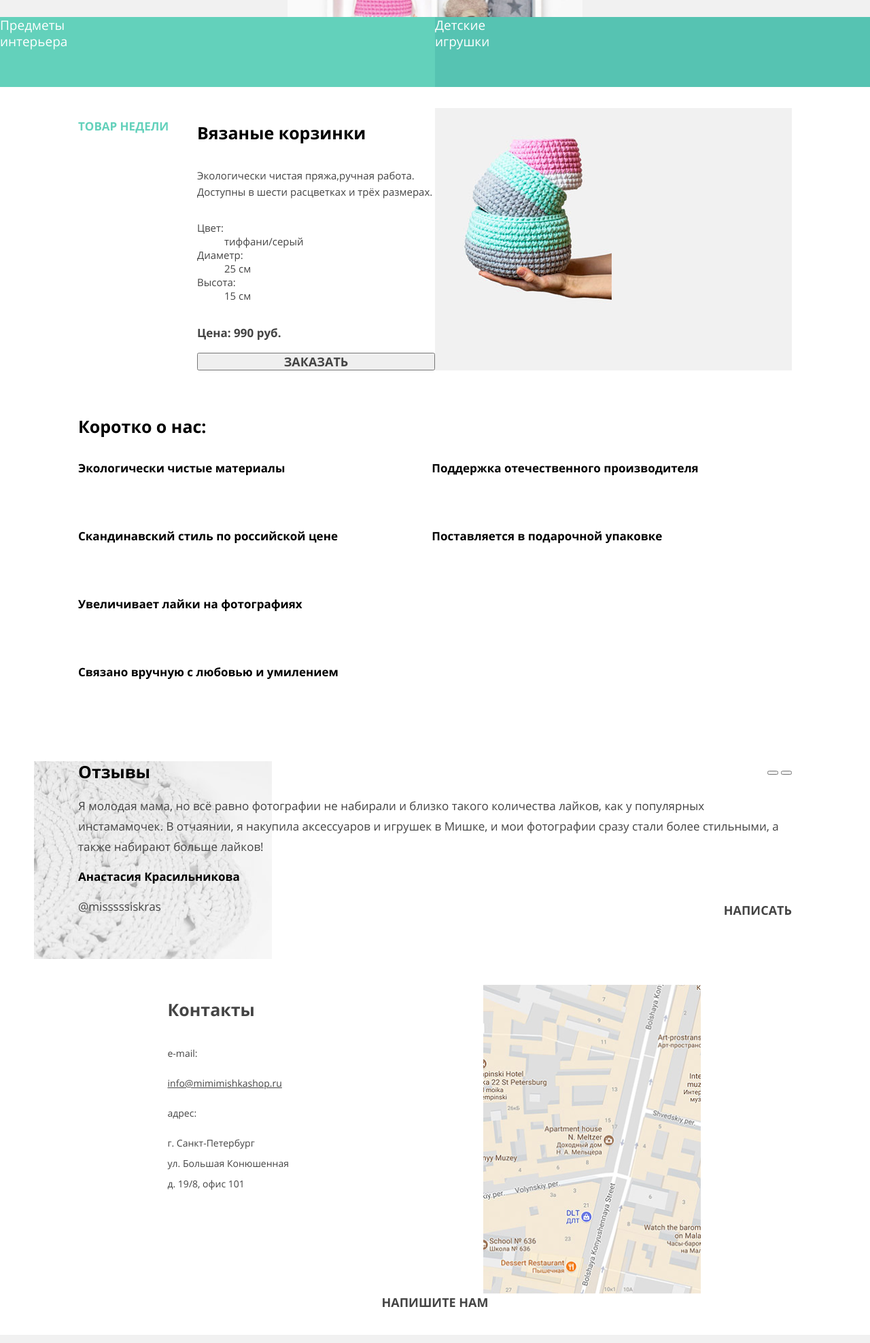
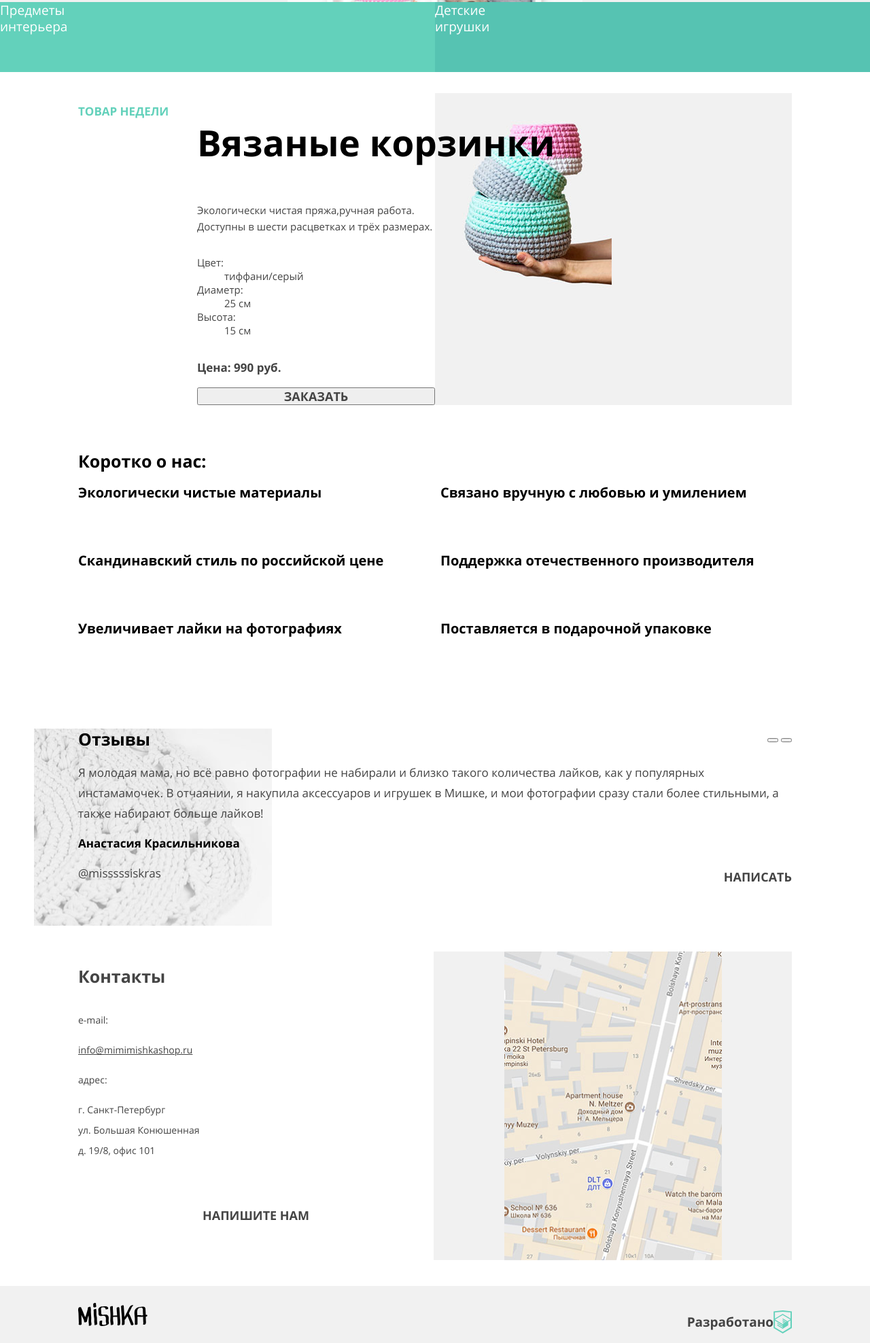
Before and after one commit to htmlacademy-adaptive/2319345-mishka-28, a website: page source/index.html in a window 1280 px wide. Shown: the part 570-2546 px from the top of the page at 68% size. Drawn offline with nearby package versions, Linux system fonts and the light colour scheme; files that its build step writes are made by us from their sources.

Commit message:
Fixed flex and grid styles

```diff
--- a/source/index.html
+++ b/source/index.html
@@ -140,7 +140,6 @@
         </div>
       </section>
       <section class="main-content__section main-content__section--medium-margin  contacts">
-        <div class="contacts__flex-wrapper">
         <div class="contacts__wrapper">
           <h2 class="contacts__heading">Контакты</h2>
           <ul class="contacts__list">
@@ -156,7 +155,6 @@
         </div>
         <div class="contacts__map">
           <img class="contacts__image" src="img/map-mobile@1x%201.png" width="320" height="454" alt="карта.">
-          </div>
         </div>
         <a class="contacts__button button button--primary" href="#">Напишите нам</a>
       </section>
--- a/source/sass/components/about.scss
+++ b/source/sass/components/about.scss
@@ -13,12 +13,10 @@
 
 .about__items-wrapper {
   max-height: 709px;
-  display: flex;
-  flex-direction: column;
-  flex-wrap: wrap;
 
   @media (min-width: $tablet-width) {
     max-height: 409px;
+    column-count: 2;
   }
 }
 
@@ -38,4 +36,9 @@
 .about__description {
   @include text(17px, 20px, $bold);
   color: $base-color-dark;
+  margin: 0;
+
+  @media (min-width: $tablet-width) {
+    @include text(20px, 22px, $bold);
+  }
 }
--- a/source/sass/components/contacts.scss
+++ b/source/sass/components/contacts.scss
@@ -1,17 +1,32 @@
+.contacts {
+  margin: 0 auto;
+  display: grid;
+  grid-template-columns: 1fr;
+  grid-template-areas:
+    "text-wrapper"
+    "map"
+    "button";
+
+  @media (min-width: $desktop-width) {
+    width: 1050px;
+    grid-template-columns: 1fr 527px;
+    grid-template-areas:
+      "text-wrapper map"
+      "button map";
+  }
+}
+
 .contacts__wrapper {
   width: 260px;
   margin: 0 auto;
-}
+  grid-area: text-wrapper;
 
-.contacts__flex-wrapper {
-  display: flex;
-  flex-direction: column;
+  @media (min-width: $tablet-width) {
+    width: 668px;
+  }
 
   @media (min-width: $desktop-width) {
-    width: 988px;
-    margin: 0 auto;
-    flex-direction: row;
-    justify-content: flex-end;
+    width: 523px;
   }
 }
 
@@ -42,16 +57,9 @@
 }
 
 .contacts__map {
+  background-color: $background-color-grey;
   max-height: 454px;
-
-  @media (min-width: $tablet-width) {
-    max-height: 457px;
-  }
-
-  @media (min-width: $tablet-width) {
-    min-width: 527px;
-    min-height: 457px;
-  }
+  grid-area: map;
 }
 
 .contacts__image {
@@ -60,5 +68,6 @@
 
 .contacts__button {
   display: block;
+  grid-area: button;
   text-align: center;
 }
--- a/source/sass/components/form-content.scss
+++ b/source/sass/components/form-content.scss
@@ -1,3 +1,16 @@
+.form-content__container {
+  width: 260px;
+  margin: 0 auto;
+
+  @media (min-width: $tablet-width) {
+    width: 668px;
+  }
+
+  @media (min-width: $desktop-width) {
+    width: 1050px;
+  }
+}
+
 .form-content__section {
   margin-bottom: 17px;
 
--- a/source/sass/components/form.scss
+++ b/source/sass/components/form.scss
@@ -17,6 +17,12 @@
   display: flex;
   flex-direction: column;
   border: none;
+
+  &--dark-background {
+    @media (min-width: $tablet-width) {
+      background-color: $background-color-grey;
+    }
+  }
 
   @media (min-width: $tablet-width) {
     flex-direction: row;
--- a/source/sass/components/main-header.scss
+++ b/source/sass/components/main-header.scss
@@ -13,4 +13,8 @@
     width: 668px;
     flex-direction: row;
   }
+
+  @media (min-width: $desktop-width) {
+    width: 1050px;
+  }
 }
--- a/source/sass/components/main-nav.scss
+++ b/source/sass/components/main-nav.scss
@@ -11,3 +11,9 @@
     display: block;
   }
 }
+
+.main-nav__toggle {
+  @media (min-width: $tablet-width) {
+    display: none;
+  }
+}
--- a/source/sass/components/order-heading.scss
+++ b/source/sass/components/order-heading.scss
@@ -3,12 +3,9 @@
   background-color: $background-color-grey;
 }
 
-.order-heading__wrapper {
-  width: 260px;
-  margin: 0 auto;
-}
-
 .order-heading__text {
   @include text(27px, 30px, $bold);
+  margin: 0 auto;
+  text-align: center;
   color: $base-color-dark;
 }
--- a/source/sass/components/order-main.scss
+++ b/source/sass/components/order-main.scss
@@ -1,16 +1,3 @@
-.order-main__wrapper {
-  width: 260px;
-  margin: 0 auto;
-
-  @media (min-width: $tablet-width) {
-    width: 668px;
-  }
-
-  @media (min-width: $desktop-width) {
-    width: 1050px;
-  }
-}
-
 .order-main__description {
   @include text(13px, 24px);
 }
--- a/source/sass/components/product.scss
+++ b/source/sass/components/product.scss
@@ -18,7 +18,7 @@
 
   @media (min-width: $tablet-width) {
     width: 668px;
-    grid-template-columns: min-content 1fr min-content;
+    grid-template-columns: 334px 234px 100px;
     grid-template-areas:
       "heading heading marker"
       "description image image"
@@ -29,8 +29,13 @@
 
   @media (min-width: $desktop-width) {
     width: 1050px;
-    grid-template-columns: 175px 350px repeat(2, 1fr);
-    grid-template-rows: repeat(5, auto);
+    grid-template-columns: 175px 350px 1fr;
+    grid-template-areas:
+      "marker heading image"
+      "marker description image"
+      "marker features image"
+      "marker price image"
+      "marker button image";
   }
 }
 
@@ -38,10 +43,16 @@
   @include text(25px, 30px, $bold);
   color: $base-color-dark;
   grid-area: heading;
-  z-index: 1;
+
+  @media (min-width: $tablet-width) {
+    @include text(43px, 50px, $bold);
+  }
 
   @media (min-width: $desktop-width) {
-    grid-area: 1 / 2 / 2 / 4;
+    @include text(53px, 57px, $bold);
+    overflow: visible;
+    z-index: 1;
+    min-width: 545px;
   }
 }
 
@@ -50,28 +61,16 @@
   text-transform: uppercase;
   color: $accent-color-light;
   grid-area: marker;
-
-  @media (min-width: $desktop-width) {
-    grid-area: 1 / 1 / -1 / 2;
-  }
 }
 
 .product__description {
   @include text(15px, 24px);
   grid-area: description;
-
-  @media (min-width: $desktop-width) {
-    grid-area: 2 / 2 / 3 / 3;
-  }
 }
 
 .product__price {
   @include text(17px, 24px, $bold);
   grid-area: price;
-
-  @media (min-width: $desktop-width) {
-    grid-area: 4 / 2 / 5 / 3;
-  }
 }
 
 .product__price-value {
@@ -81,24 +80,12 @@
 .product__image-container {
   background-color: $background-color-grey;
   grid-area: image;
-
-  @media (min-width: $desktop-width) {
-    grid-area: 1 / 3 / -1 / -1;
-  }
 }
 
 .product__features {
   grid-area: features;
-
-  @media (min-width: $desktop-width) {
-    grid-area: 3 / 2 / 4 / 3;
-  }
 }
 
 .product__button-order {
   grid-area: button;
-
-  @media (min-width: $desktop-width) {
-    grid-area: 5 / 2 / 6 / 3;
-  }
 }
--- a/source/sass/components/products.scss
+++ b/source/sass/components/products.scss
@@ -17,6 +17,8 @@
   flex-direction: column;
 
   @media (min-width: $desktop-width) {
-    flex-direction: row;
+    display: grid;
+    grid-template-columns: repeat(3, 1fr);
+    gap: 51px;
   }
 }
--- a/source/sass/components/promo.scss
+++ b/source/sass/components/promo.scss
@@ -1,5 +1,6 @@
 .promo {
-  position: relative;
+  display: flex;
+  flex-direction: column;
   min-height: 506px;
   background-color: $background-color-grey;
   background-image: url("../img/hero-mobile@2x1.png");
@@ -19,9 +20,7 @@
   width: 100%;
   display: flex;
   flex-direction: column;
-  position: absolute;
-  bottom: 0;
-  left: 0;
+  margin-top: auto;
 
   @media (min-width: $tablet-width) {
     flex-direction: row;
```
Also changed, not shown: source/form.html (+17 -12 lines). Lines whose indentation alone changed are shown as unchanged.
